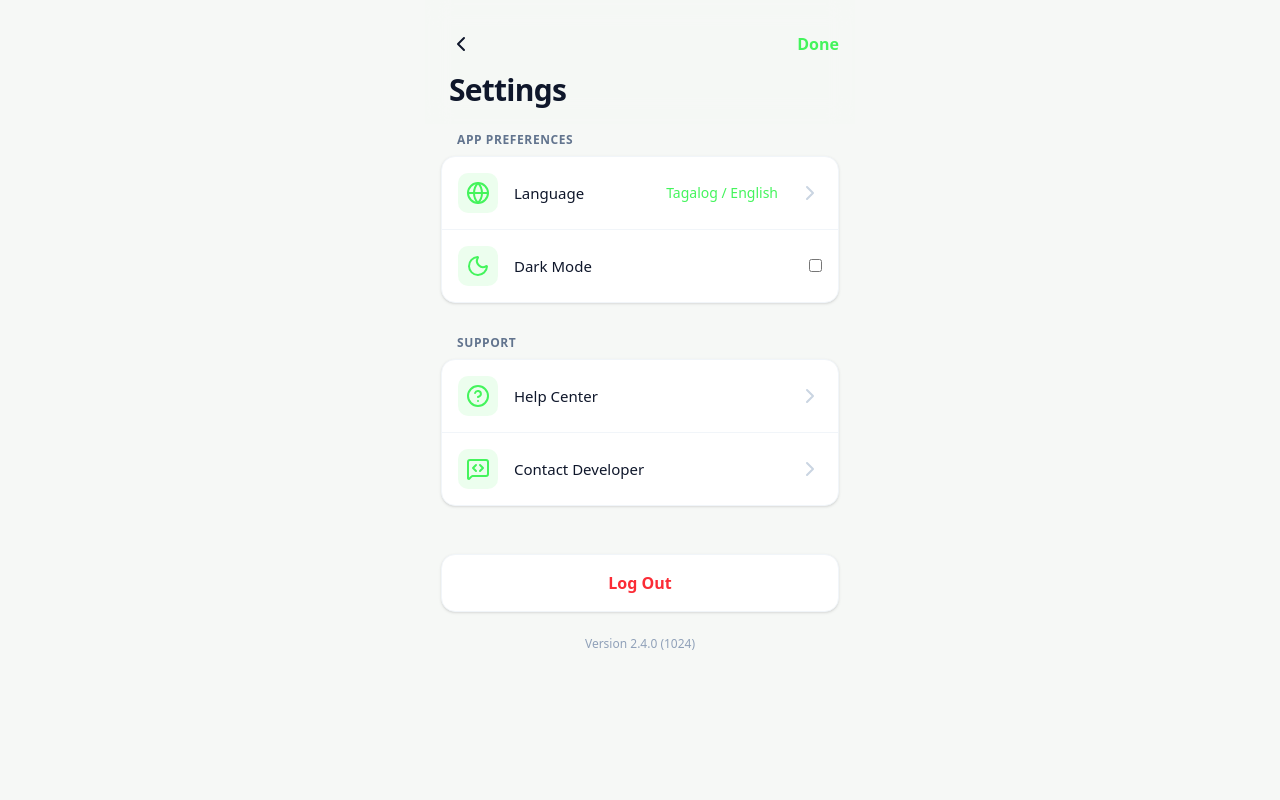
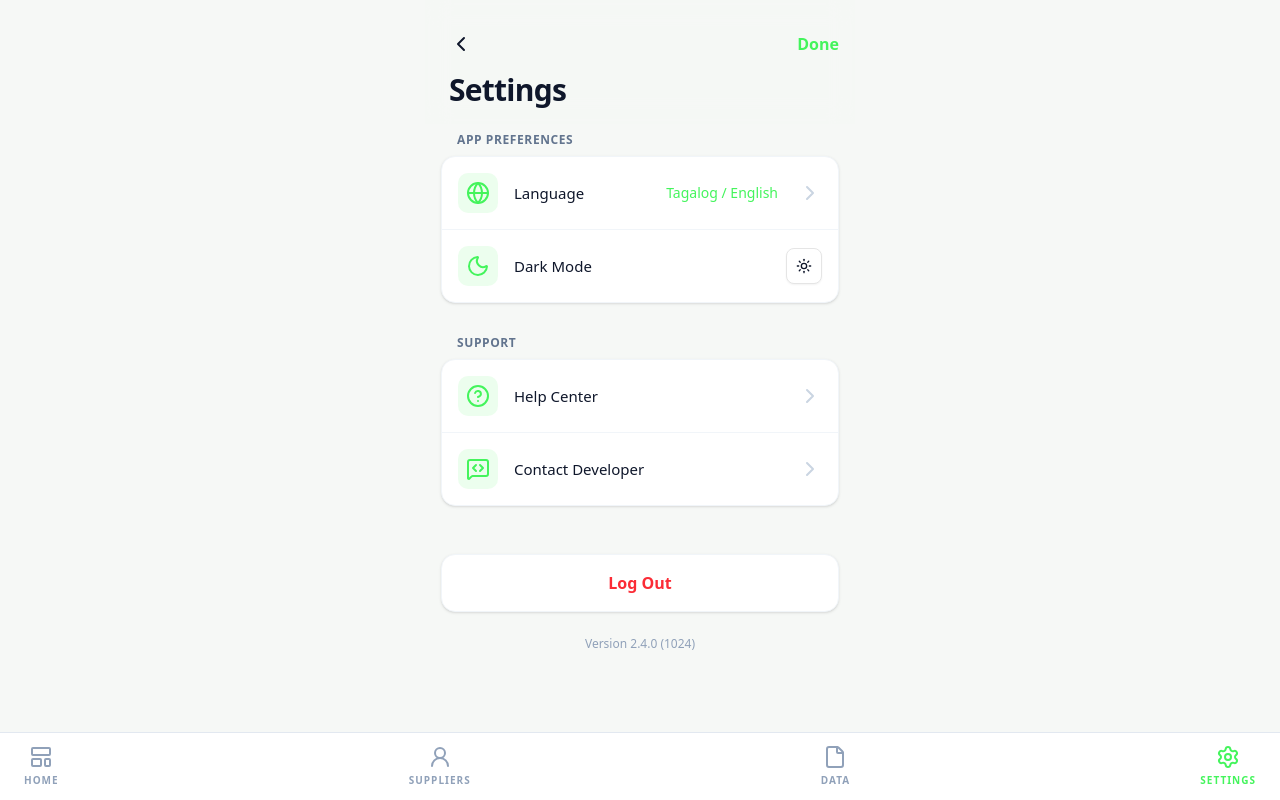
Before and after one commit to rflrydzn/store-management, a Next.js app: page /settings in a window 1280 px wide. Built offline with nearby package versions, Linux system fonts and the light colour scheme.

Commit message:
refactor: navbar rendering

```diff
--- a/app/data-management/page.tsx
+++ b/app/(with-navigation)/data-management/page.tsx
@@ -51,7 +51,7 @@ const DataManagement: React.FC = async () => {
   return (
     <div className="min-h-screen bg-gray-50 dark:bg-[#101622] font-sans text-[#0d121b] dark:text-[#f8f9fc] transition-colors duration-200">
       {/* Top Navigation Bar */}
-      <div className="sticky top-0 z-50 flex items-center bg-gray-50 dark:bg-[#101622] p-4 pb-2 justify-between border-b border-gray-200 dark:border-gray-800">
+      <div className="sticky top-0 z-50 flex items-center bg-gray-50 dark:bg-[#101622] p-4 pb-2 justify-between ">
         <Link
           href="/"
           className="text-[#0d121b] dark:text-white flex size-10 shrink-0 items-center justify-center cursor-pointer hover:bg-gray-100 dark:hover:bg-gray-800 rounded-lg transition-colors"
--- /dev/null
+++ b/app/(with-navigation)/layout.tsx
@@ -0,0 +1,14 @@
+import Navigation from "@/components/navigation";
+
+export default function WithNavLayout({
+  children,
+}: {
+  children: React.ReactNode;
+}) {
+  return (
+    <>
+      <main>{children}</main>
+      <Navigation />
+    </>
+  );
+}
--- a/app/settings/page.tsx
+++ b/app/(with-navigation)/settings/page.tsx
@@ -143,10 +143,7 @@ export default function SettingsPage() {
                 <div className="flex-1">
                   <p className="text-[15px] font-medium">Dark Mode</p>
                 </div>
-                <label className="ios-toggle">
-                  <input type="checkbox" />
-                  <span className="slider"></span>
-                </label>
+                <ModeToggle />
               </div>
             </div>
           </section>
--- a/components/import-to-excel.tsx
+++ b/components/import-to-excel.tsx
@@ -32,7 +32,7 @@ export default function ImportButton() {
         <svg className="w-5 h-5 mr-2" fill="currentColor" viewBox="0 0 24 24">
           <path d="M9 16h6v-6h4l-7-7-7 7h4zm-4 2h14v2H5z" />
         </svg>
-        <span className="truncate">Upload Excel/CSV File</span>
+        <span className="truncate">Upload Excel</span>
       </button>
       <input
         ref={fileRef}
```
Also changed, not shown: app/(with-navigation)/page.tsx (renamed from app/page.tsx), app/(with-navigation)/suppliers/page.tsx (renamed from app/suppliers/page.tsx).
